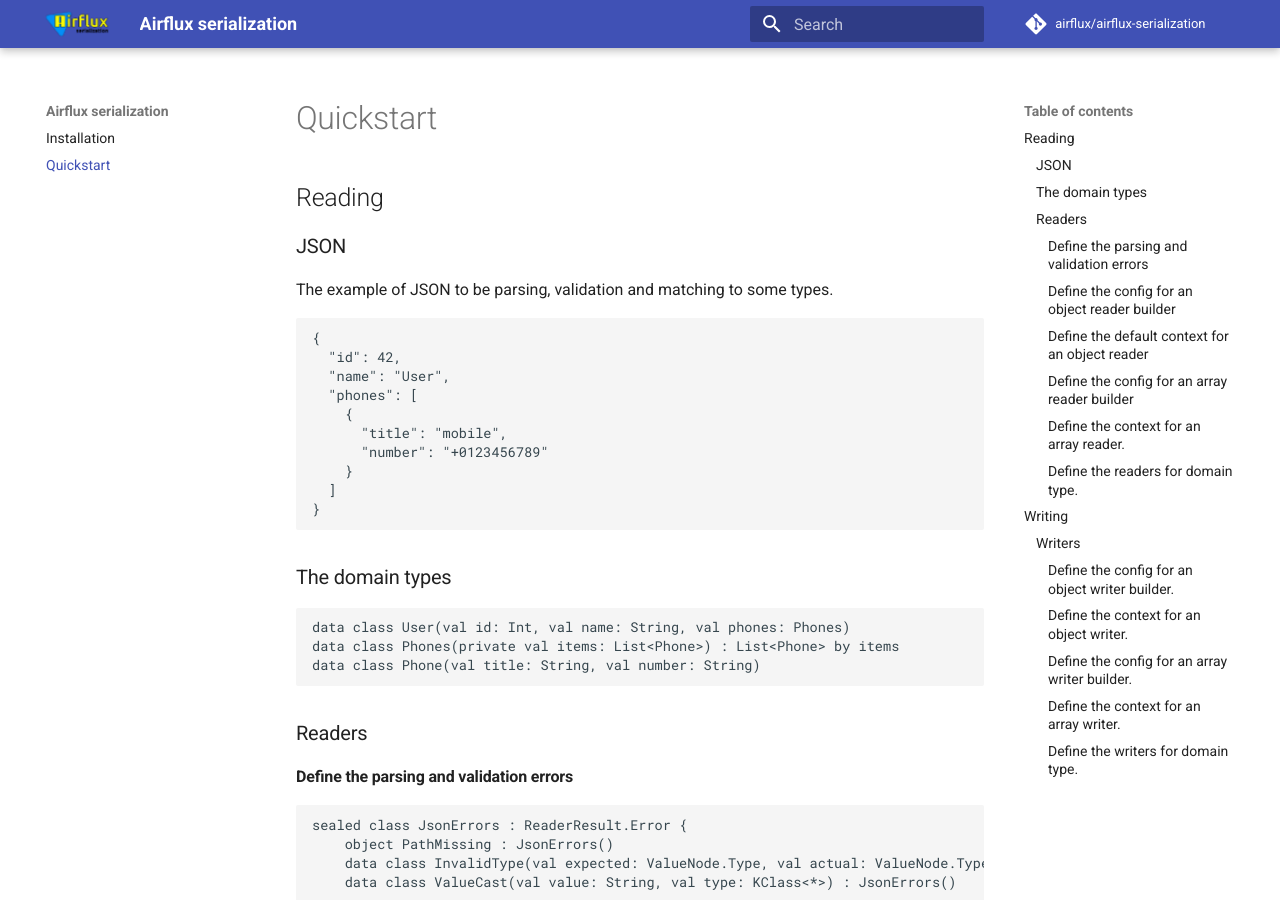
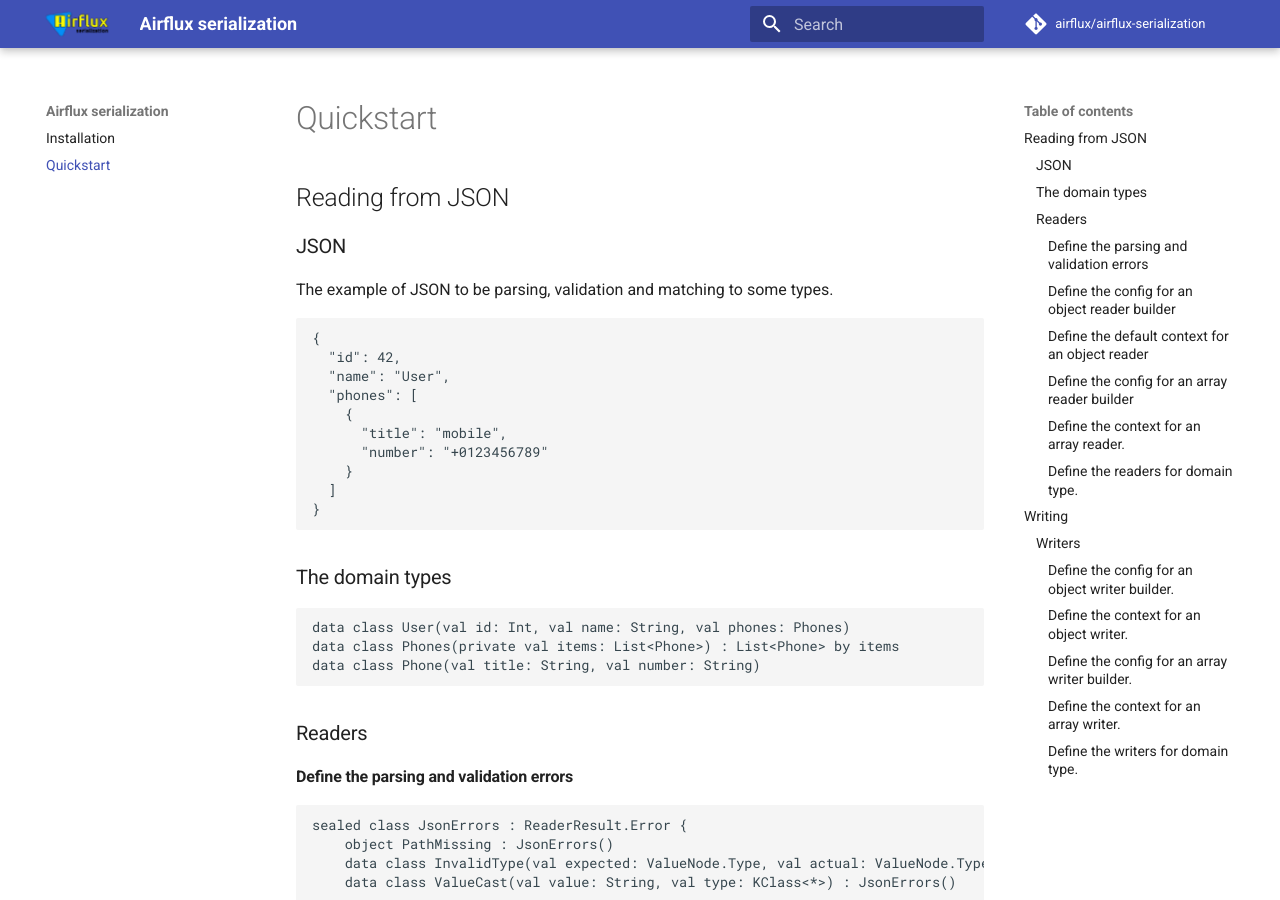
Before and after one commit to airflux/airflux-serialization.github.io, an MkDocs documentation site: the page built from docs/quickstart.md, in a window 1280 px wide and 900 px high. Built offline with MkDocs 1.6.1 and Material for MkDocs 9.7.7, drawn with Linux system fonts in a browser that asks for light colours; nearby versions of some CDN libraries; comment, search, counter and statistics services are not loaded.

Commit message:
added docs source

```diff
--- a/docs/quickstart.md
+++ b/docs/quickstart.md
@@ -1,6 +1,6 @@
 # Quickstart
 
-## Reading
+## Reading from JSON
 
 ### JSON
 
```
